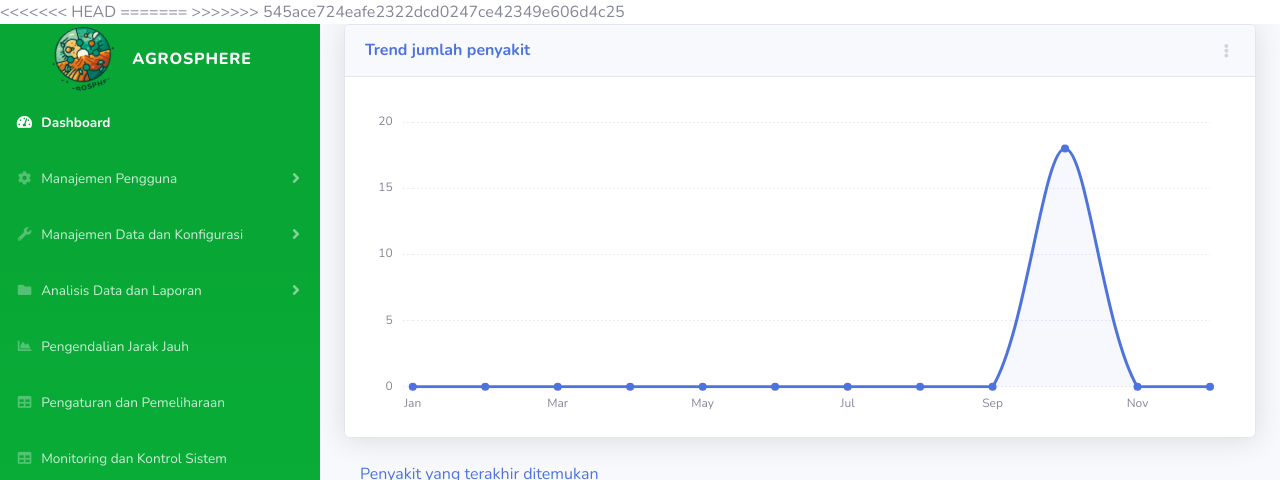
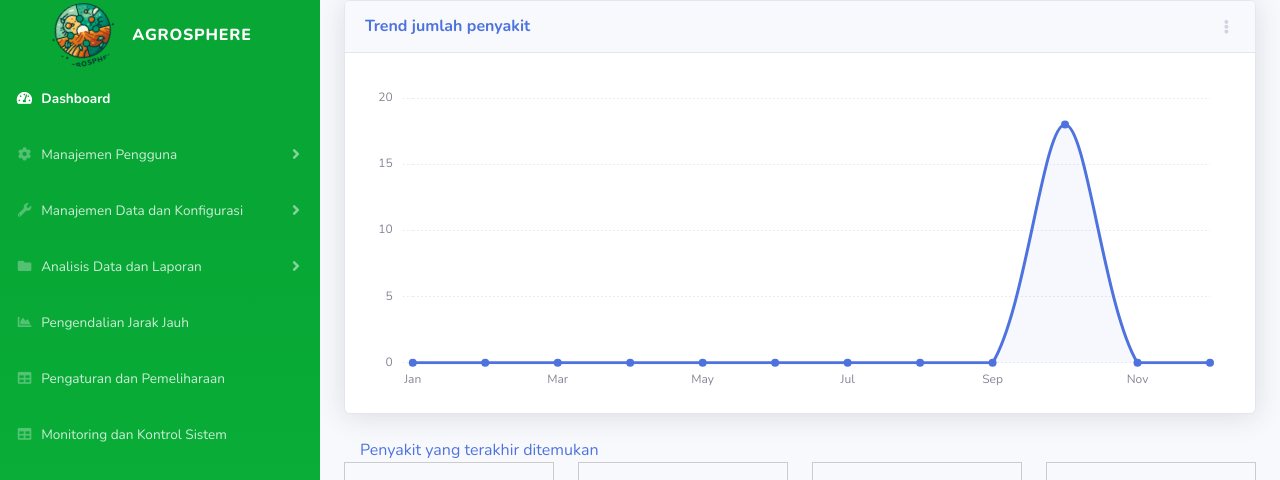
Before and after one commit to yudamhndra/agrosphere, a Django app: page /dashboard/ in a window 1280 px wide. Shown: the top 480 px of the page. Run offline with Django 3.2, Linux system fonts and the light colour scheme; data comes from the database, SQL or seed files in the repository; both versions use the stored data as it was after the commit; some libraries are stand-ins or nearby versions.

Commit message:
fix:dashboard response

```diff
--- a/templates/dashboard.html
+++ b/templates/dashboard.html
@@ -1,8 +1,4 @@
 {% load static %}
-<<<<<<< HEAD
-=======
-
->>>>>>> 545ace724eafe2322dcd0247ce42349e606d4c25
 <!DOCTYPE html>
 <html lang="en">
 
```
Also changed, not shown: db.sqlite3.
